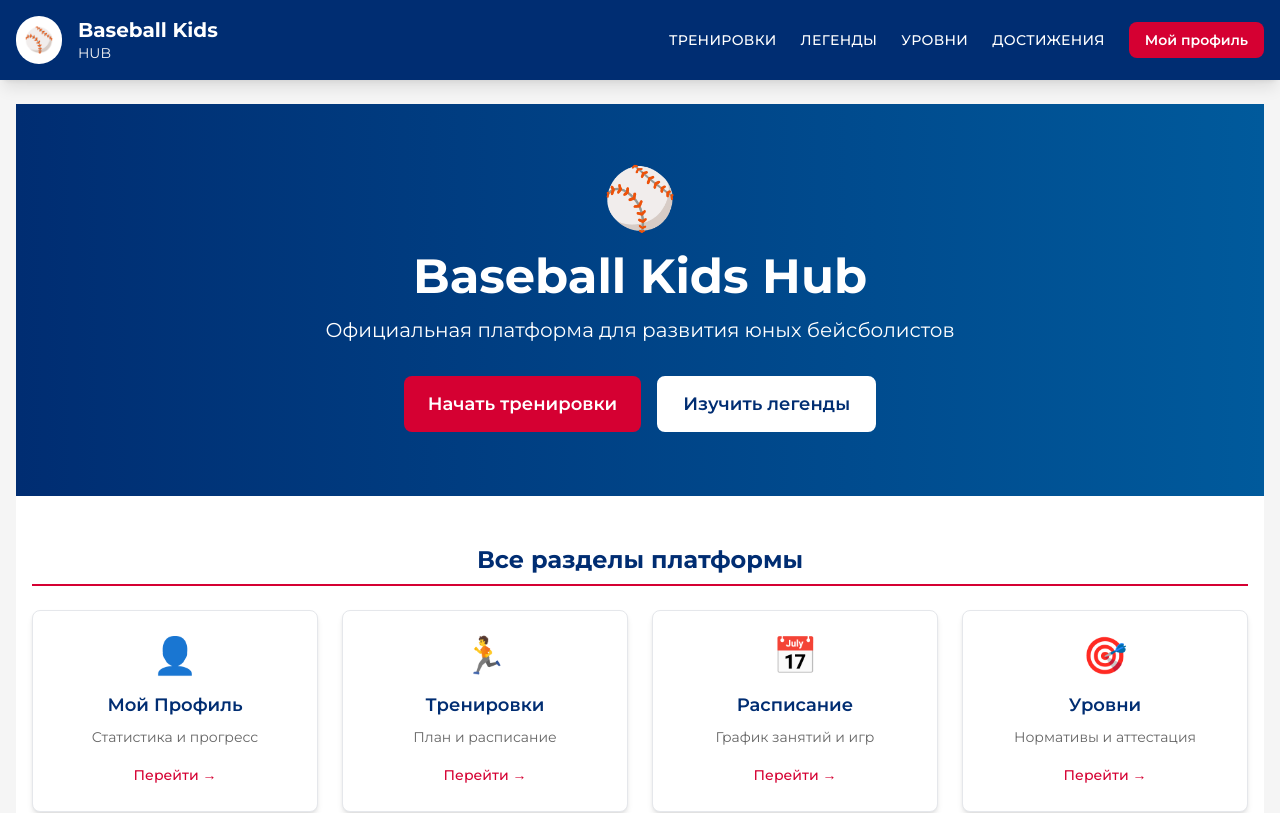
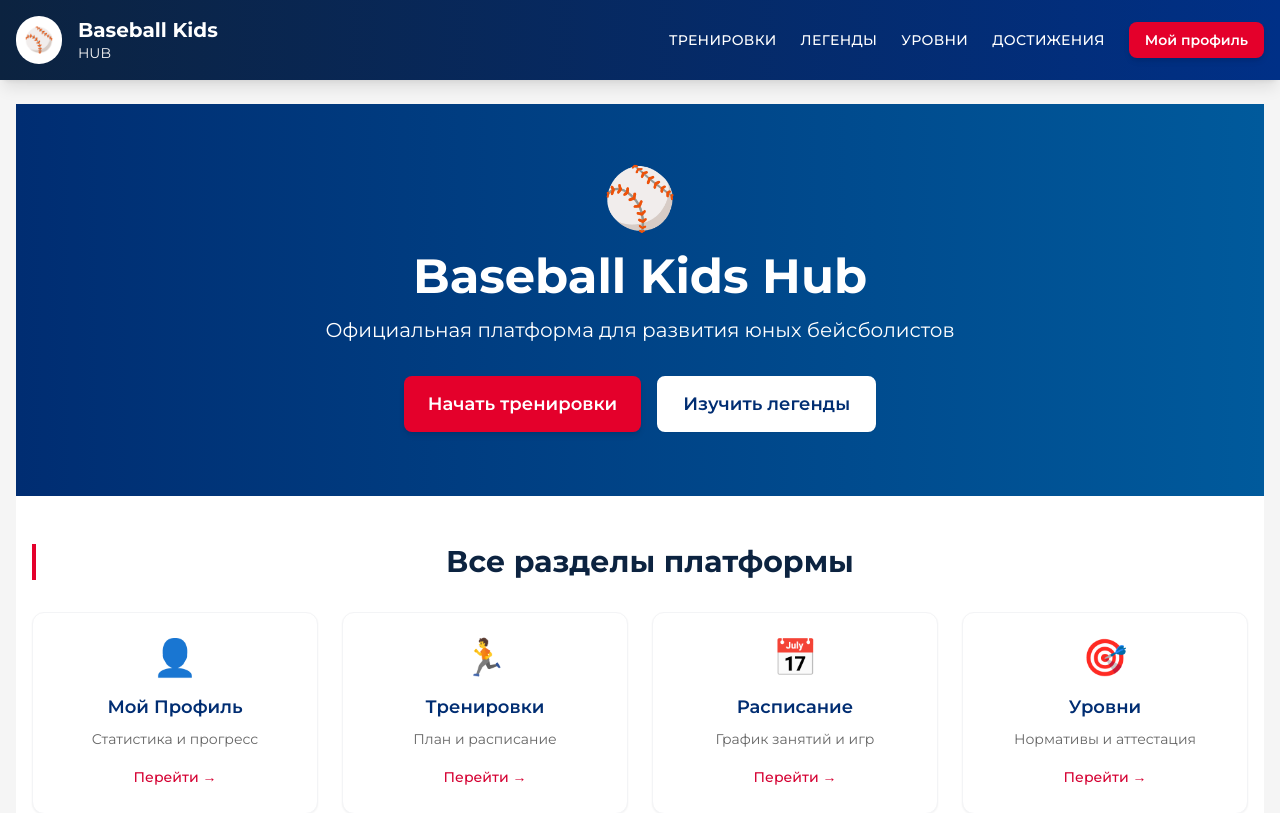
Before and after one commit to ARostov/baseball-kids-hub, a React (Vite) app: page / in a window 1280 px wide. Shown: the top 813 px of the page. Built offline with nearby package versions, Linux system fonts and the light colour scheme.

Commit message:
redesign a la mlb

```diff
--- a/src/index.css
+++ b/src/index.css
@@ -5,11 +5,14 @@
 @tailwind utilities;
 
 :root {
-    --mlb-blue: #002D72;
-    --mlb-red: #D50032;
-    --mlb-light-blue: #005A9C;
-    --mlb-gray: #666666;
-    --mlb-light-gray: #F5F5F5;
+    --mlb-navy: #0C2340;
+    --mlb-blue: #003087;
+    --mlb-red: #E4002B;
+    --mlb-light-blue: #00A3E0;
+    --mlb-sand: #EFE6DD;
+    --mlb-gray: #8A8D8F;
+    --mlb-light-gray: #F8F9FA;
+    --mlb-gold: #FFC72C;
 }
 
 body {
@@ -19,29 +22,115 @@ body {
     sans-serif;
     -webkit-font-smoothing: antialiased;
     -moz-osx-font-smoothing: grayscale;
-    background-color: white;
-    color: #333;
+    background-color: var(--mlb-light-gray);
+    color: var(--mlb-navy);
 }
 
 /* MLB-стиль компоненты */
 @layer components {
     .mlb-header {
-        @apply bg-[#002D72] text-white shadow-lg;
+        @apply bg-gradient-to-r from-[#0C2340] to-[#003087] text-white shadow-lg;
     }
 
     .mlb-button-primary {
-        @apply bg-[#D50032] hover:bg-[#B3002A] text-white font-semibold py-3 px-6 rounded-lg transition-colors duration-200;
+        @apply bg-[#E4002B] hover:bg-[#C40024] text-white font-semibold py-3 px-6 rounded-lg transition-all duration-200 shadow-md hover:shadow-lg transform hover:-translate-y-0.5;
     }
 
     .mlb-button-secondary {
-        @apply bg-white text-[#002D72] border-2 border-[#002D72] hover:bg-[#002D72] hover:text-white font-semibold py-3 px-6 rounded-lg transition-all duration-200;
+        @apply bg-white text-[#003087] border-2 border-[#003087] hover:bg-[#003087] hover:text-white font-semibold py-3 px-6 rounded-lg transition-all duration-200 shadow-sm hover:shadow-md;
+    }
+
+    .mlb-button-accent {
+        @apply bg-[#FFC72C] hover:bg-[#E6B325] text-[#0C2340] font-semibold py-3 px-6 rounded-lg transition-all duration-200 shadow-md hover:shadow-lg;
     }
 
     .mlb-card {
-        @apply bg-white rounded-lg shadow-md border border-gray-200 hover:shadow-lg transition-shadow duration-300;
+        @apply bg-white rounded-xl shadow-sm border border-gray-100 hover:shadow-lg transition-all duration-300;
     }
 
     .mlb-section-title {
-        @apply text-2xl font-bold text-[#002D72] border-b-2 border-[#D50032] pb-2 mb-6;
+        @apply text-3xl font-bold text-[#0C2340] border-l-4 border-[#E4002B] pl-4 mb-8;
+    }
+
+    .mlb-badge {
+        @apply bg-[#00A3E0] text-white text-xs font-semibold px-3 py-1 rounded-full;
+    }
+
+    .mlb-progress {
+        @apply bg-gradient-to-r from-[#E4002B] to-[#FFC72C];
+    }
+
+    .mlb-score {
+        @apply text-[#0C2340] font-bold;
+    }
+
+    .mlb-correct {
+        @apply bg-green-50 border-2 border-green-200 text-green-800;
+    }
+
+    .mlb-incorrect {
+        @apply bg-red-50 border-2 border-red-200 text-red-800;
+    }
+
+    .mlb-explanation {
+        @apply bg-blue-50 border-2 border-blue-200 text-blue-900;
+    }
+
+    /* Анимации для бейсбольной тематики */
+    .mlb-swing {
+        animation: swing 0.3s ease-in-out;
+    }
+
+    .mlb-home-run {
+        animation: homeRun 0.6s ease-out;
     }
 }
+
+@keyframes swing {
+    0% { transform: rotate(0deg); }
+    25% { transform: rotate(5deg); }
+    75% { transform: rotate(-5deg); }
+    100% { transform: rotate(0deg); }
+}
+
+@keyframes homeRun {
+    0% { transform: scale(1); }
+    50% { transform: scale(1.1); }
+    100% { transform: scale(1); }
+}
+
+/* Кастомные стили для викторины */
+.quiz-option:hover {
+    transform: translateY(-2px);
+    box-shadow: 0 4px 12px rgba(12, 35, 64, 0.15);
+}
+
+.quiz-option.correct {
+    background: linear-gradient(135deg, #10B981 0%, #059669 100%);
+    color: white;
+    border-color: #059669;
+}
+
+.quiz-option.incorrect {
+    background: linear-gradient(135deg, #EF4444 0%, #DC2626 100%);
+    color: white;
+    border-color: #DC2626;
+}
+
+/* Градиенты для прогресс-бара */
+.progress-gradient {
+    background: linear-gradient(90deg, #E4002B 0%, #FFC72C 50%, #00A3E0 100%);
+}
+
+/* Стили для результатов */
+.result-perfect {
+    background: linear-gradient(135deg, #FFC72C 0%, #FFD700 100%);
+}
+
+.result-good {
+    background: linear-gradient(135deg, #00A3E0 0%, #0077B6 100%);
+}
+
+.result-average {
+    background: linear-gradient(135deg, #8A8D8F 0%, #6B7280 100%);
+}
```
